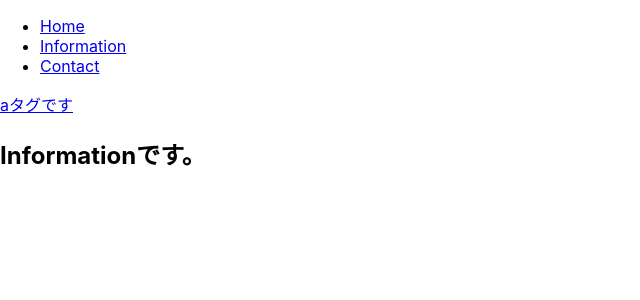
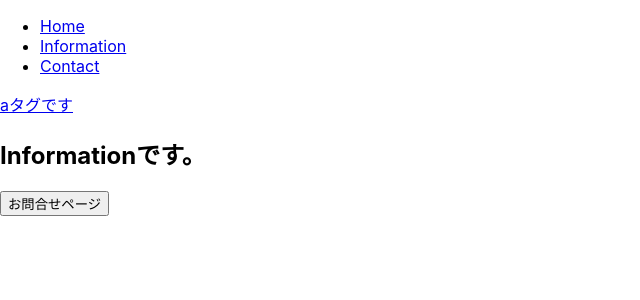
Before and after one commit to taka01150810/React_study_1, a React (Create React App) app in the folder sec07/router-test/: page /information in a window 1280 px wide. Shown: the top 300 px of the page, without its empty margins (0-640 px from the left). Built offline with nearby package versions, Linux system fonts and the light colour scheme.

Commit message:
83.  react-router-dom（プログラムで移動する useNavigate()）

```diff
--- a/sec07/router-test/src/pages/Information.js
+++ b/sec07/router-test/src/pages/Information.js
@@ -1,7 +1,13 @@
+import { useNavigate } from 'react-router-dom'
+
 const Information = () => {
+  const navigate = useNavigate()
+
+  const goToContact = () => navigate('/contact')
 
   return (<>
   <h2>Informationです。</h2>
+  <button onClick={goToContact}>お問合せページ</button>
   </>)
 }
 
```
